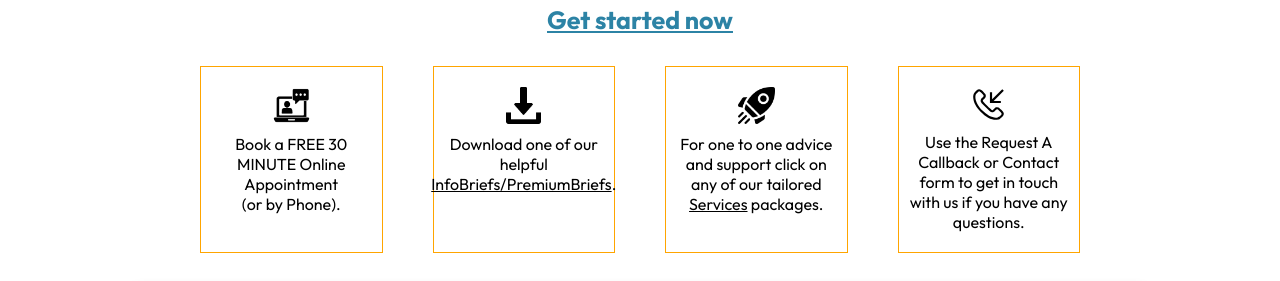
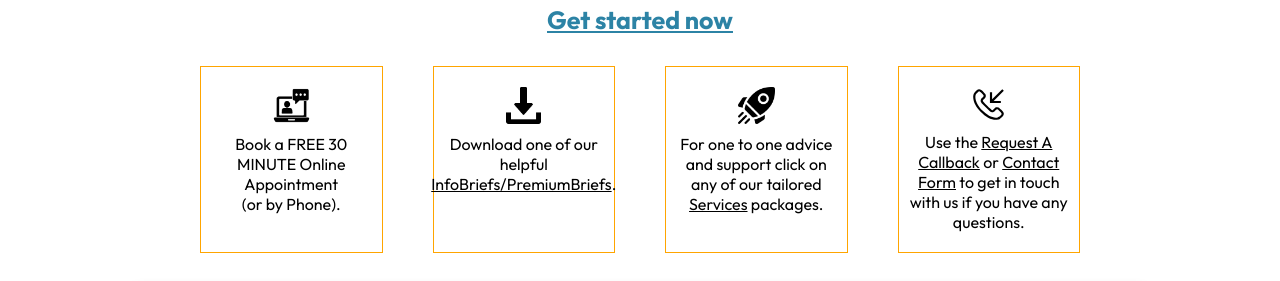
Before and after one commit to SabbirHossainRuet/myet-project, a React (Vite) app in the folder frontend/: page / in a window 1280 px wide. Shown: the part 1020-1301 px from the top of the page. Built offline with nearby package versions, Linux system fonts and the light colour scheme.

Commit message:
Update 2 01.09.24 office

```diff
--- a/frontend/src/assets/assets.js
+++ b/frontend/src/assets/assets.js
@@ -121,7 +121,7 @@ export const services = [
         _id: "7",
         name: "Option 7",
         price: 499,
-        text: "Pay for 5, Get 6 Hours of our Coaching Support Service",
+        text: "Pay for 5, Get 6 Hours of our \nCoaching Support Service",
         description: "Pay for 5 hours and we'll provide 6 hours of our Coaching Support Service. You'll recieve a dedicated employment coach working 1 to 1 with you."
     },
     {
@@ -282,4 +282,39 @@ export const employeeservices = [
         text: "Commission an expert Employment Lawyer through us to draft your ET1 Particulars of Claim",
         description: "Support with Employment Tribunal Claims"
     },
+    {
+        _id: "21",
+        name: "Option 6",
+        price: 949,
+        text: "Commission an expert Employment Lawyer through us to draft your ET1 Particulars of Claim",
+        description: "Harassment Claims"
+    },
+    {
+        _id: "22",
+        name: "Option 6",
+        price: 949,
+        text: "Commission an expert Employment Lawyer through us to draft your ET1 Particulars of Claim",
+        description: "Sickness Absence"
+    },
+    {
+        _id: "23",
+        name: "Option 6",
+        price: 949,
+        text: "Commission an expert Employment Lawyer through us to draft your ET1 Particulars of Claim",
+        description: "ET1 Form/Particulars of Claim"
+    },
+    {
+        _id: "24",
+        name: "Option 6",
+        price: 949,
+        text: "Commission an expert Employment Lawyer through us to draft your ET1 Particulars of Claim",
+        description: "Interim Relief Applications (Strict 7 day time limit applies)"
+    },
+    {
+        _id: "25",
+        name: "Option 6",
+        price: 949,
+        text: "Commission an expert Employment Lawyer through us to draft your ET1 Particulars of Claim",
+        description: "Capability Proceedings"
+    },
 ]
--- a/frontend/src/components/Mission/Mission.css
+++ b/frontend/src/components/Mission/Mission.css
@@ -44,7 +44,7 @@
     border-radius: 25px;
     gap: 10px;
     padding: 20px 20px;
-    width: max(60vw, 100px);
+    width: max(65vw, 100px);
     display: flex;
     flex-direction: column;
     align-items: center;
--- a/frontend/src/components/Mission/Mission.jsx
+++ b/frontend/src/components/Mission/Mission.jsx
@@ -31,7 +31,9 @@ const Mission = () => {
                     <h2>Welcome to the</h2>
                     <h2>Employment Rights Network</h2>
                     <div className="mission-texts-text">
-                        <p>{`We're on a mission to help UK workers take control of their employment disputes. Getting quality employment law advice is hard and expensive. We're making it easy and affordable.`}</p>
+                        <p>{`We're on a mission to help UK workers take control of their employment disputes.`}
+                            <br />
+                            {`Getting quality employment law advice is hard and expensive. We're making it easy and affordable.`}</p>
                         <p>{`We're here to provide support and practical no nonsense advice to everyone - that's affordable and accessible - no matter what their financial circumstances.`}</p>
                     </div>
                 </div>
@@ -51,16 +53,25 @@ const Mission = () => {
                     </div>
                     <div className="get-started-now-item">
                         <VscCallIncoming style={iconStyle} />
-                        <p style={{ textDecoration: 'none', cursor: 'default' }}
-                            onMouseEnter={(e) => {
-                                e.target.style.textDecoration = 'underline';
-                                e.target.style.cursor = 'pointer';
-                            }}
-                            onMouseLeave={(e) => {
-                                e.target.style.textDecoration = 'none';
-                                e.target.style.cursor = 'default';
-                            }} onClick={handleCallbackClick}>Use the Request A Callback or Contact form to get in touch with us if you have any questions.</p>
+                        <p>
+                            Use the{' '}
+                            <span
+                                style={{ textDecoration: 'underline', cursor: 'pointer' }}
+                                onClick={handleCallbackClick}
+                            >
+                                Request A Callback
+                            </span>{' '}
+                            or{' '}
+                            <span
+                                style={{ textDecoration: 'underline', cursor: 'pointer' }}
+                                onClick={handleCallbackClick}
+                            >
+                                Contact Form
+                            </span>{' '}
+                            to get in touch with us if you have any questions.
+                        </p>
                     </div>
+
                 </div>
                 <div className="bottom-text">
                     <div className="bottom-text-up">
--- a/frontend/src/components/Newsletter/Newsletter.jsx
+++ b/frontend/src/components/Newsletter/Newsletter.jsx
@@ -39,7 +39,7 @@ const NewsLetter = () => {
         <div className="newsletter" id="newsletter">
             <div className="news-container">
                 <div className="left">
-                    <h2 className="alt">Stay up to date with us,</h2>
+                    <h2 className="alt">Stay up to date with us</h2>
                     <h2 className="alt2">Get the latest case updates and employment news straight to your inbox.<br />Sign up to our monthly Newsletter by completing your details:</h2>
                     {/* <p style={{ textAlign: "center" }}>
                         Stay up to date with us, and how we're supporting UK workers to resolve their employment disputes.
@@ -62,7 +62,7 @@ const NewsLetter = () => {
                             <button type="submit">Sign up</button>
                         </form>
                     ) : (
-                        <p style={{ fontSize: "20px", color: "orange", marginLeft: "50px", marginTop: "10px", textAlign: 'center' }}>Thank you for signing up!<br /> We'll be in touch soon.</p>
+                        <p style={{ fontSize: "20px", color: "orange", marginLeft: "50px", marginTop: "10px", textAlign: 'center' }}>Thank you for signing up!<br /> {`We'll be in touch soon.`}</p>
                     )}
                 </div>
             </div>
```
